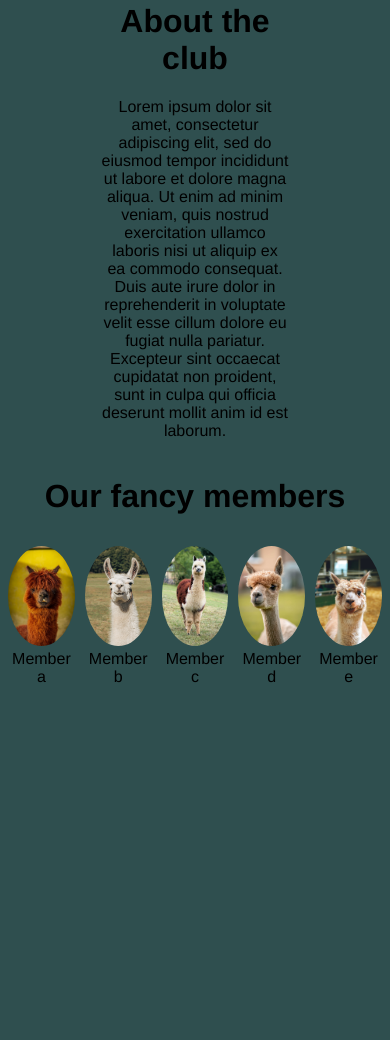
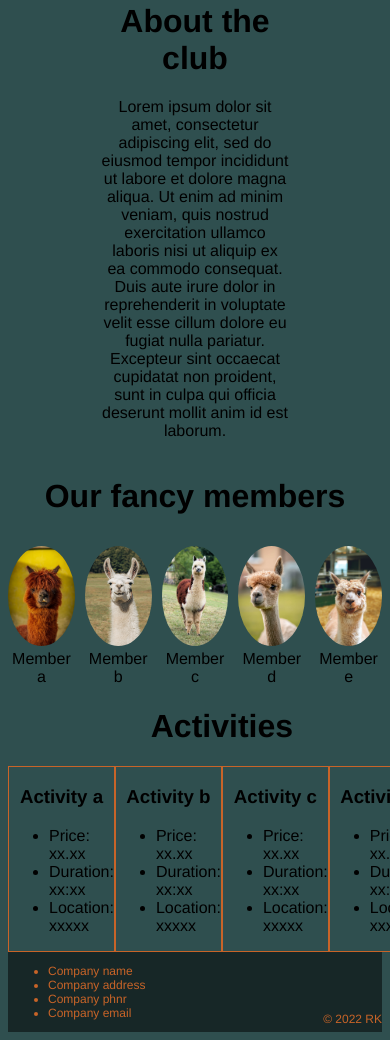
Before and after one commit to RickKoolen/AlpacaClub, a plain HTML site: page index.html in a window 390 px wide. Shown: the part 360-1400 px from the top of the page. Before the commit the page ends 1054 px from the top, so only its background shows below. Drawn offline with Linux system fonts and the light colour scheme.

Commit message:
last commit before finetuning and making responsive

```diff
--- a/Resources/styles.css
+++ b/Resources/styles.css
@@ -20,7 +20,6 @@ header h1{
     text-align: center;
     font-size: 3em;
     margin: auto;
-    color: ;
 }
 
 nav{
@@ -53,7 +52,7 @@ ul.right{
 
 }
 
-li{
+nav li{
     display: inline-table;
     border: 1px solid rgb(200, 100, 40);
 }
@@ -95,3 +94,61 @@ main img{
 .members p{
     margin: auto;
 }
+
+/* Activities */
+.activities{
+    display: grid;
+    grid-template-columns: repeat(6, 1fr);
+    grid-template-rows: 80px / 1fr;
+}
+
+.activities h1{
+    text-align: center;
+    grid-column: 1 / span 6;
+}
+
+.activities div h3{
+    text-align: center;
+}
+.activities .a{
+    border: 1px solid rgb(200, 100, 40);
+    grid-column: 2;
+    grid-row: 2;
+}
+
+.activities .b{
+    border: 1px solid rgb(200, 100, 40);
+    grid-column: 3;
+    grid-row: 2;
+}
+
+.activities .c{
+    border: 1px solid rgb(200, 100, 40);
+    grid-column: 4;
+    grid-row: 2;
+}
+
+.activities .d{
+    border: 1px solid rgb(200, 100, 40);
+    grid-column: 5;
+    grid-row: 2;
+}
+
+/* Footer */
+
+footer{
+    color: rgb(200, 100, 40);
+    height: 80px;
+    display: grid;
+    grid-template-columns: repeat(2, 1fr);
+    font-size: 0.75em;
+    background-color: rgb(0, 0, 0, 0.5);
+}
+
+footer p{
+    text-align: end;
+    margin-top: 60px;
+    margin-bottom: 0;
+
+
+}
--- a/index.html
+++ b/index.html
@@ -8,18 +8,18 @@
 
 <body>
     <!-- Header + nav -->
-    <header>
+    <header id="home">
         <nav class="left">
             <ul class="left">
-                <li><a href="#">Home</a></li>
-                <li><a href="#">About</a></li>
+                <li><a href="#home">Home</a></li>
+                <li><a href="#about">About</a></li>
             </ul>
         </nav>
         <h1>Welcome to the Alpaca's</h1>
         <nav class="right">
             <ul class="right">
-                <li><a href="#">Members</a></li>
-                <li><a href="#">Activities</a></li>
+                <li><a href="#members">Members</a></li>
+                <li><a href="#activities">Activities</a></li>
             </ul>
         </nav>
     </header>
@@ -63,10 +63,62 @@
                 <p>Member e</p>
             </div>
         </div>
+
+
+        <div class="activities" id="activities">
+            <h1>Activities</h1>
+            <div class="a">
+                <h3>Activity a</h3>
+                <ul>
+                    <li>Price: xx.xx</li>
+                    <li>Duration: xx:xx</li>
+                    <li>Location: xxxxx</li>
+                </ul>
+            </div>
+
+            <div class="b">
+                <h3>Activity b</h3>
+                <ul>
+                    <li>Price: xx.xx</li>
+                    <li>Duration: xx:xx</li>
+                    <li>Location: xxxxx</li>
+                </ul>
+            </div>
+
+            <div class="c">
+                <h3>Activity c</h3>
+                <ul>
+                    <li>Price: xx.xx</li>
+                    <li>Duration: xx:xx</li>
+                    <li>Location: xxxxx</li>
+                </ul>
+            </div>
+
+            <div class="d">
+                <h3>Activity d</h3>
+                <ul>
+                    <li>Price: xx.xx</li>
+                    <li>Duration: xx:xx</li>
+                    <li>Location: xxxxx</li>
+                </ul>
+            </div>
+        </div>
     </main>
 
     <!-- Footer + disclaimer-->
     <footer>
+        <div class="contact">
+            <ul>
+                <li>Company name</li>
+                <li>Company address</li>
+                <li>Company phnr</li>
+                <li>Company email</li>
+            </ul>
+        </div>
+
+        <div class="disclaimer">
+            <p>© 2022 RK</p>
+        </div>
 
     </footer>
 </body>
```
